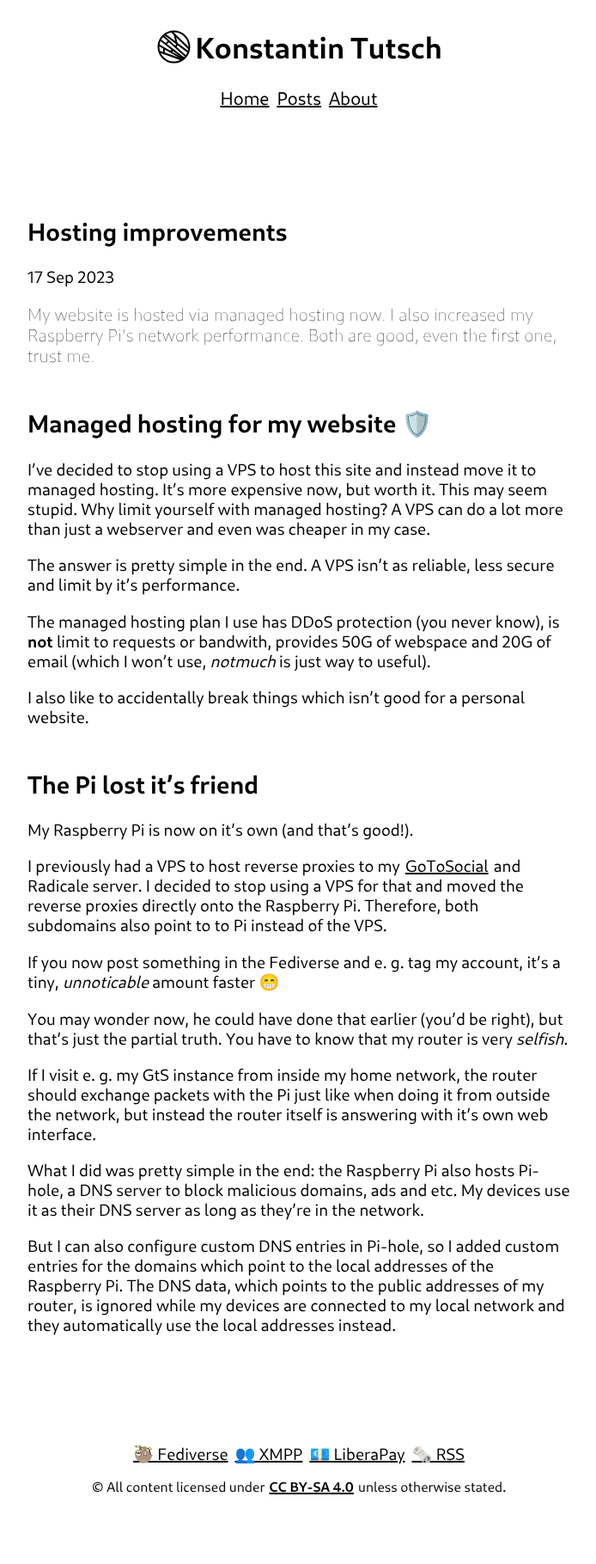
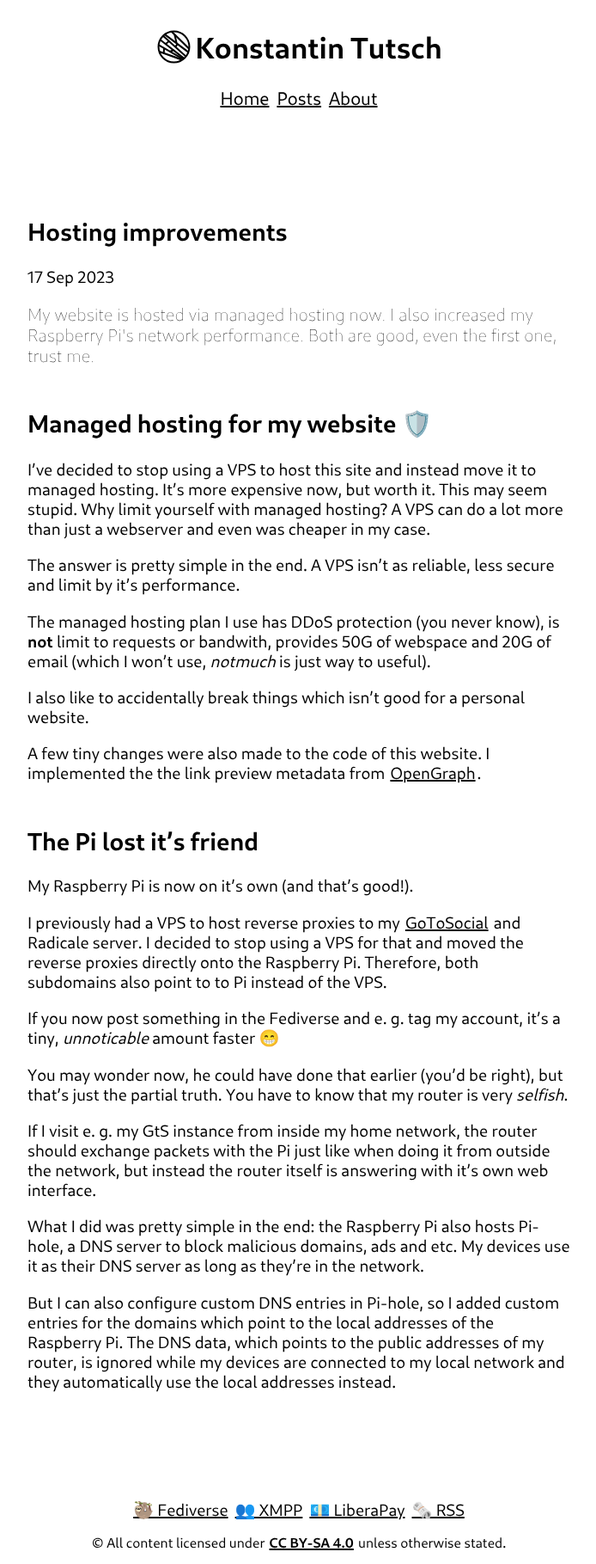
Before and after one commit to konstantintutsch/website, a Jekyll site: the page built from _posts/2023-09-17-managed-hosting-and-rpi-only.md, in a window 1280 px wide. Shown: the whole page at 86% size, without its empty margins (292-986 px from the left). Built offline with Jekyll 4.4.1, drawn with Linux system fonts in a browser that asks for light colours; before the commit the page ends 1754 px from its top, so only the background shows below that.

Commit message:
Edit post: add OpenGraph

```diff
--- a/_posts/2023-09-17-managed-hosting-and-rpi-only.md
+++ b/_posts/2023-09-17-managed-hosting-and-rpi-only.md
@@ -14,6 +14,8 @@ The managed hosting plan I use has DDoS protection (you never know), is **not**
 
 I also like to accidentally break things which isn't good for a personal website.
 
+A few tiny changes were also made to the code of this website. I implemented the the link preview metadata from [OpenGraph](https://ogp.me).
+
 ## The Pi lost it's friend
 
 My Raspberry Pi is now on it's own (and that's good!).
```
